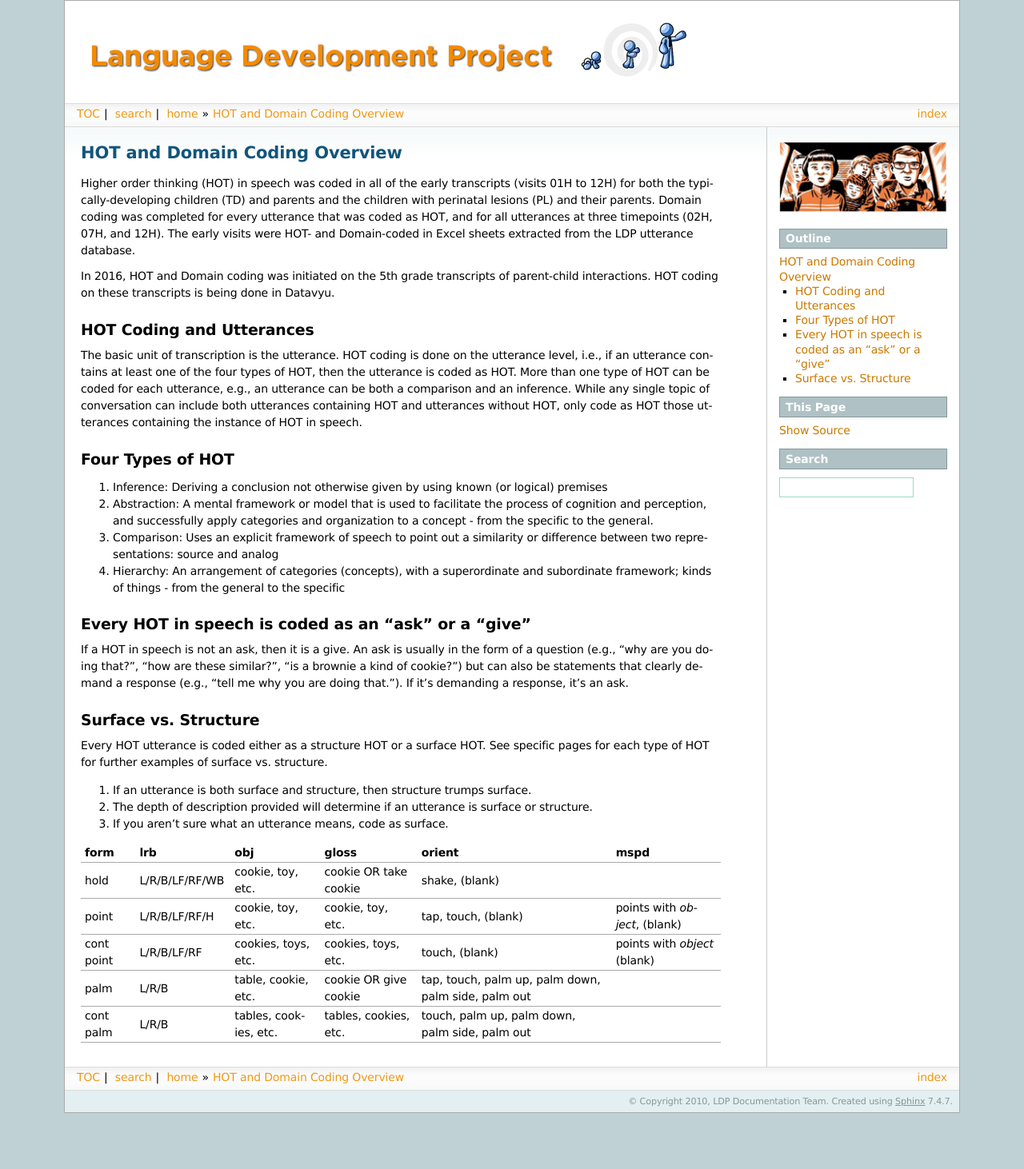
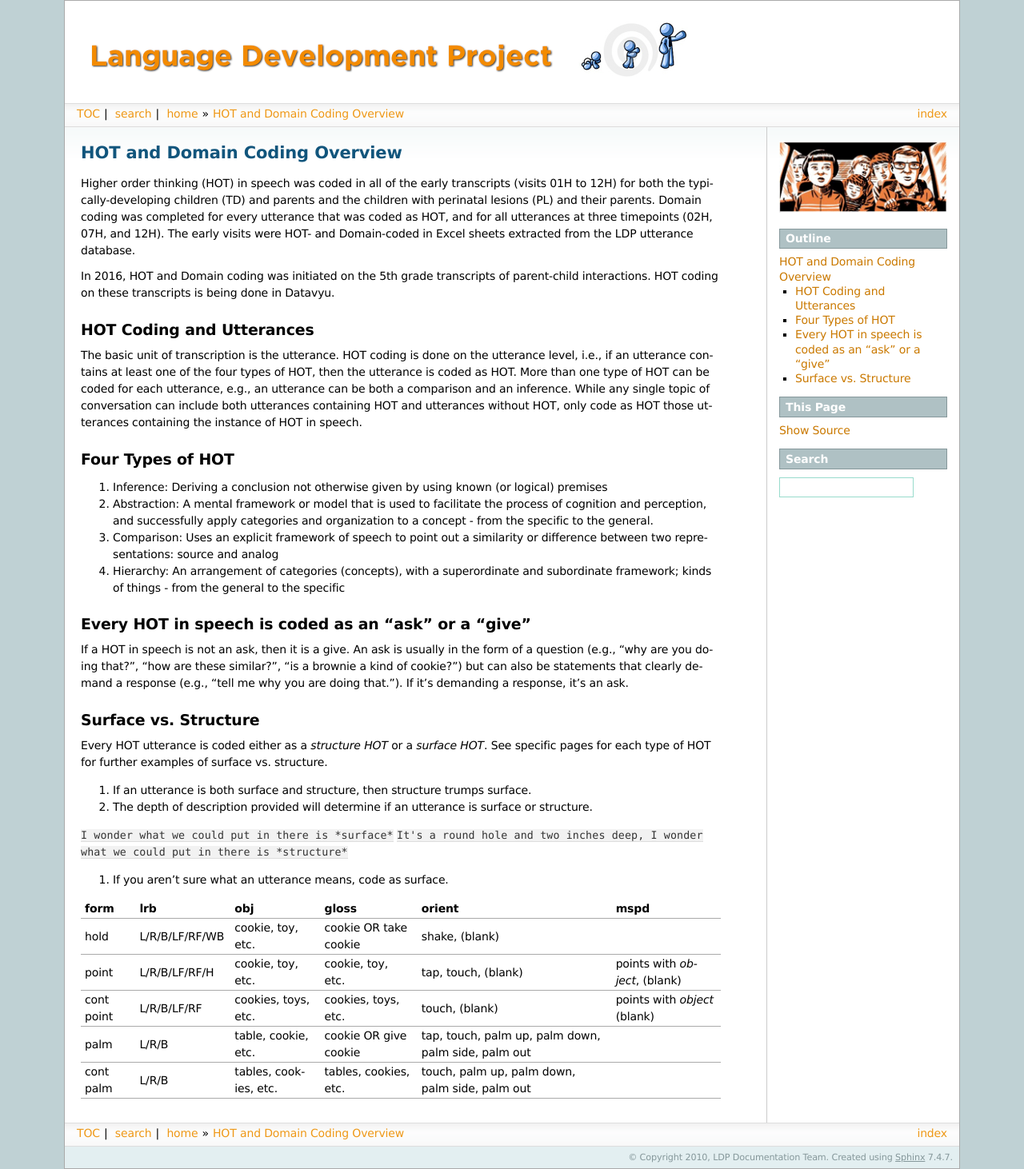
Before and after one commit to ldp-uchicago/docs, a Sphinx documentation site: the page built from sphinx/guides/HOT-and-Domain-Coding/overview.rst, in a window 1280 px wide. Shown: the whole page at 80% size. Built offline with Sphinx 7.4.7, drawn with Linux system fonts in a browser that asks for light colours; formulas are drawn with MathJax 3; before the commit the page ends 1392 px from its top, so only the background shows below that.

Commit message:
Update overview.rst

```diff
--- a/sphinx/guides/HOT-and-Domain-Coding/overview.rst
+++ b/sphinx/guides/HOT-and-Domain-Coding/overview.rst
@@ -28,11 +28,14 @@ If a HOT in speech is not an ask, then it is a give. An ask is usually in the fo
 
 Surface vs. Structure
 ======================
-Every HOT utterance is coded either as a structure HOT or a surface HOT.  See specific pages for each type of HOT for further examples of surface vs. structure.
+Every HOT utterance is coded either as a *structure HOT* or a *surface HOT*.  See specific pages for each type of HOT for further examples of surface vs. structure.
 
 #.  If an utterance is both surface and structure, then structure trumps surface.
 
 #.  The depth of description provided will determine if an utterance is surface or structure.
+
+``I wonder what we could put in there is *surface*``
+``It's a round hole and two inches deep, I wonder what we could put in there is *structure*``
 
 #.  If you aren't sure what an utterance means, code as surface.
 
```
